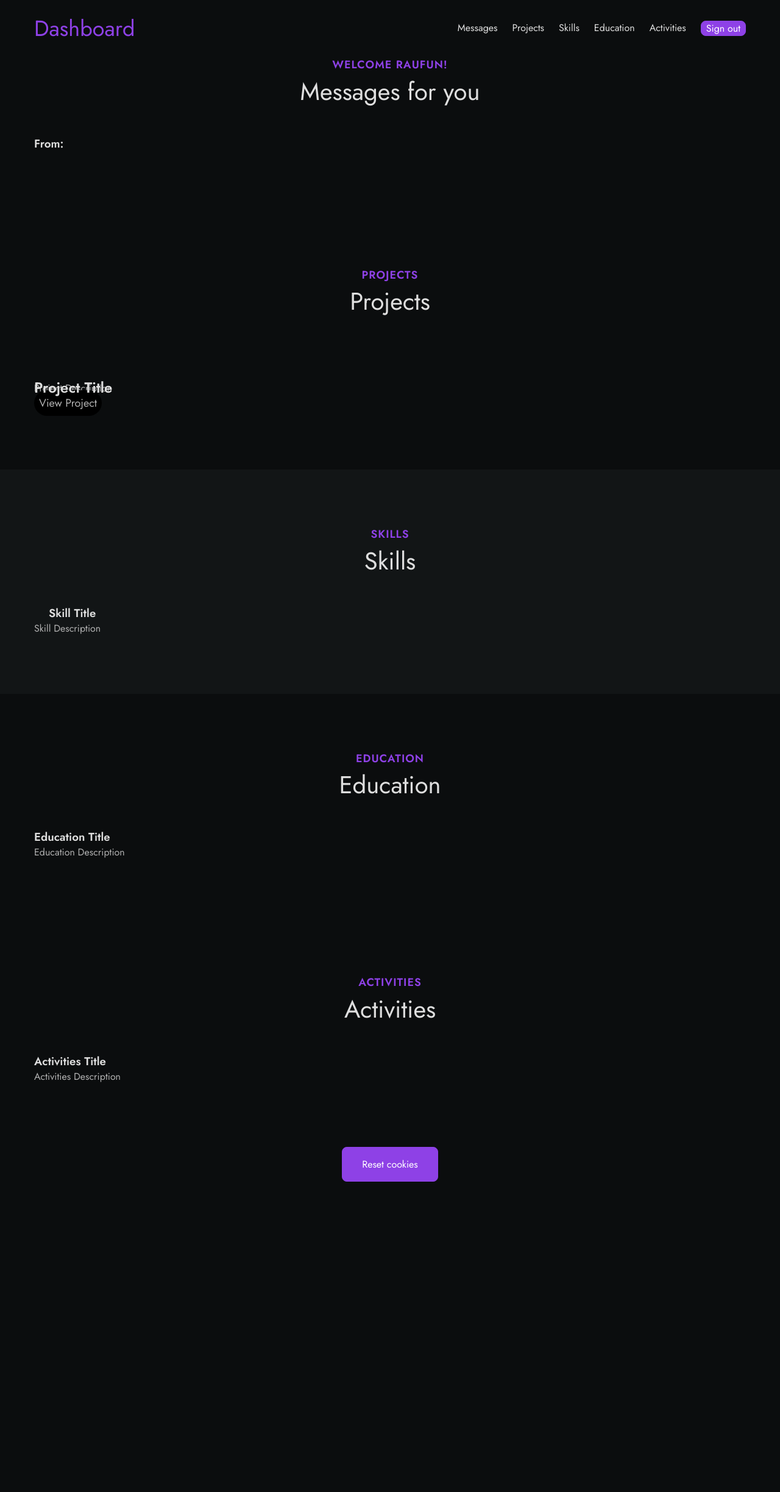
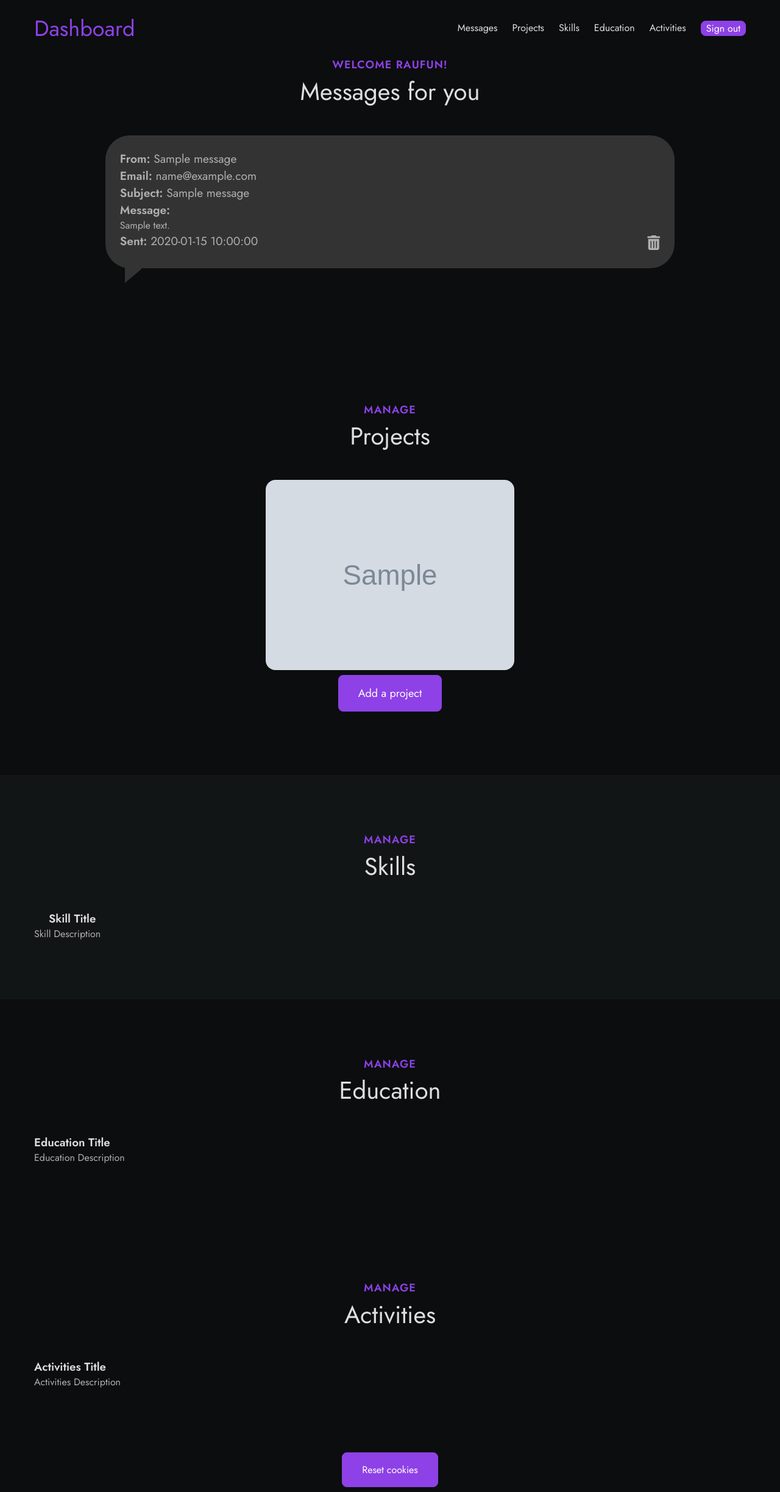
Before and after one commit to taut0logy/Portfolio, a PHP site: page /dashboard.php in a window 1280 px wide. Shown: the whole page at 61% size. Before the commit the page ends 1938 px from the top, so only its background shows below. Run offline with PHP 8.4, Linux system fonts and the light colour scheme; tables that the repository leaves empty or names only in its code hold one stand-in row (values such as "Sample post"); grey boxes marked "Sample" are stand-in pictures.

Commit message:
project CRUD done

```diff
--- a/dashboard.php
+++ b/dashboard.php
@@ -1,12 +1,12 @@
 <?php
 session_start();
 
-    if(isset($_POST['logout'])){
+if (isset($_POST['logout'])) {
     session_destroy();
     header('Location: index.php');
 }
 
-    if(isset($_POST['reset'])){
+if (isset($_POST['reset'])) {
     setcookie('username', '', time() - 3600);
     setcookie('password', '', time() - 3600);
     echo "<script>alert('Cookies reset successfully!')</script>";
@@ -15,15 +15,14 @@
 
 <!DOCTYPE html>
 <html lang="en">
+
 <head>
     <meta charset="UTF-8">
     <meta name="viewport" content="width=device-width, initial-scale=1.0">
     <link rel="stylesheet" href="style/index-style.css">
-    <link
-            rel="stylesheet"
-            href="https://cdnjs.cloudflare.com/ajax/libs/font-awesome/6.5.1/css/all.min.css"
-        />
+    <link rel="stylesheet" href="https://cdnjs.cloudflare.com/ajax/libs/font-awesome/6.5.1/css/all.min.css" />
     <style>
+
         #logout {
             padding: 0 .5rem;
             margin: 0;
@@ -34,20 +33,99 @@
             margin-inline: auto;
             font-size: 1rem;
         }
+
+        .message-container {
+            display: flex;
+            flex-direction: column;
+            justify-content: center;
+            align-items: center;
+            height: 100%;
+        }
+
+        .bubble {
+            position: relative;
+            width: 80%;
+            background: var(--border-color);
+            border-radius: 40px;
+            padding: 24px;
+            margin-bottom: 30px;
+            /* color: var(--font); */
+        }
+
+        .left:before {
+            content: "";
+            width: 0px;
+            height: 0px;
+            position: absolute;
+            border-left: 24px solid var(--border-color);
+            border-right: 12px solid transparent;
+            border-top: 12px solid var(--border-color);
+            border-bottom: 20px solid transparent;
+            left: 32px;
+            bottom: -24px;
+        }
+
+        .span1 {
+            font-size: 1.2rem;
+            font-weight: 600;
+        }
+
+        .span2 {
+            font-size: 1.2rem;
+            font-weight: 400;
+        }
+
+        .delete {
+            margin-left: auto;
+            font-size: 1.5rem;
+        }
+
+        .delete:hover {
+            cursor: pointer;
+            color: var(--primary-color);
+        }
+
+
+        .last {
+            width: 100%;
+            display: flex;
+            align-items: space-between;
+        }
+        .projects {
+            display: flex;
+            flex-direction: column;
+            justify-content: center;
+            align-items: center;
+        }
+
+        .project-container {
+            grid-template-columns: repeat(auto-fit, minmax(300px, 1fr));
+            gap: 2rem;
+        }
+
+        .edit-delete {
+            display: flex;
+            width: 75%;
+            justify-content: space-evenly;
+            align-items: center;
+        }
+
+        .edit-delete .delete {
+            font-size: 2rem;
+            margin:0;
+        }
+
     </style>
     <title>Admin Dashboard</title>
 </head>
+
 <body>
     <form action="dashboard.php" method="post">
         <header class="header">
             <nav class="nav container">
-                <a href="index.php" class="nav-logo"
-                    ><span class="first-letter">D</span>ashboard</a
-                >
-
+                <a href="index.php" class="nav-logo"><span class="first-letter">D</span>ashboard</a>
                 <input type="checkbox" id="nav-toggler">
                 <label for="nav-toggler" class="nav-toggle"><i class="fa-solid fa-bars"></i></label>
-
                 <ul class="nav-list">
                     <li class="nav-item">
                         <a href="#Messages" class="nav-link">Messages</a>
@@ -56,9 +134,7 @@
                         <a href="#Projects" class="nav-link">Projects</a>
                     </li>
                     <li class="nav-item">
-                        <a href="#Skills" class="nav-link"
-                            >Skills</a
-                        >
+                        <a href="#Skills" class="nav-link">Skills</a>
                     </li>
                     <li class="nav-item">
                         <a href="#Education" class="nav-link">Education</a>
@@ -75,29 +151,82 @@
 
             </nav>
         </header>
+        <div class="wrapper">
         <section class="section messages" id="messages">
             <h2 class="section-title title-center underline" data-title="Welcome Raufun!">Messages for you</h2>
-    <div class="message-container container grid">
-        <div class="message-content">
-            <h3 class="from">From: <span></span></h3>
+            <div class="message-container container">
+            <?php
+            $connection=mysqli_connect('localhost:3307','root','','portfolio_db');
+            if(!$connection){
+                die('Connection failed: '.mysqli_connect_error());
+            }
+            $select="SELECT * FROM messages";
+            $result=mysqli_query($connection,$select);
+            if(mysqli_num_rows($result)==0){
+                echo "<h3>No messages yet!</h3>";
+            }
+            if(mysqli_num_rows($result)>0){
+                while($row=mysqli_fetch_assoc($result)){
+                    echo "<div class='message-content bubble left'>
+                    <div class='span1'>From: <span class='span2'>".$row['name']."</span></div>
+                    <div class='span1'>Email: <span class='span2'>".$row['email']."</span></div>
+                    <div class='span1'>Subject: <span class='span2'>".$row['subject']."</span></div>
+                    <span class='span1'>Message: </span>
+                    <div class='message-text'>".$row['message']."</div>
+                    <div class= 'last'>
+                    <div class='span1'>Sent: <span class='span2'>".$row['time']."</span></div>
+                    <a href='deleteMessage.php?id=".$row['id']."' class='delete'><i class='fa-solid fa-trash-can'></i></a>
                     </div>
-    </div>
-    </section>
-
-    <section class="section projects" id="projects">
-    <h2 class="section-title title-center underline" data-title="Projects">Projects</h2>
-    <div class="project-container container grid">
-        <div class="project-content">
-            <h3 class="project-title">Project Title</h3>
-            <p class="project-description">Project Description</p>
-            <a href="#" class="project-link">View Project</a>
-        </div>
+                </div>";
+                }
+            }
+            mysqli_close($connection);
+            ?>
             </div>
 
         </section>
 
+        <section class="section projects" id="projects">
+            <h2 class="section-title title-center underline" data-title="Manage">Projects</h2>
+            <div class="project-container container grid">
+                <?php
+                $connection=mysqli_connect('localhost:3307','root','','portfolio_db');
+                if(!$connection){
+                    die('Connection failed: '.mysqli_connect_error());
+                }
+                $select="SELECT * FROM projects";
+                $result=mysqli_query($connection,$select);
+                if(mysqli_num_rows($result)==0){
+                    echo "<h3 style='width: 100%; text-align:center;'>No projects yet!</h3>";
+                }
+                if(mysqli_num_rows($result)>0){
+                    while($row=mysqli_fetch_assoc($result)){
+                        $image=$row['photo'];
+                        header('Content-type: image/jpeg');
+                        echo "<div class='project-card'>
+                        <img src='img/".$image."' alt='project image' class='project-img'>
+                        <div class='project-details'>
+                            <h3 class='project-title'>".$row['title']."</h3>
+                            <p class='prject-desc'>".$row['description']."</p>
+                            <h3>Project link: </h3>
+                            <span class='project-link-text'>".$row['link']."</span>
+                            <span class='edit-delete'><a href='deleteProject.php?id=".$row['id']."' class='delete'><i class='fa-solid fa-trash-can'></i></a>
+                            <a href='editProject.php?id=".$row['id']."' class='delete'><i class='fa-solid fa-pencil'></i></a>
+                            </span>
+
+                        </div>
+                    </div>";
+                    }
+                }
+                mysqli_close($connection);
+                ?>
+
+            </div>
+            <a href="addProject.php" class="btn btn-contact">Add a project </a>
+        </section>
+
         <section class="section skills" id="skills">
-    <h2 class="section-title title-center underline" data-title="Skills">Skills</h2>
+            <h2 class="section-title title-center underline" data-title="Manage">Skills</h2>
             <div class="skills-container container grid">
                 <div class="skills-content">
                     <h3 class="skills-title">Skill Title</h3>
@@ -107,7 +236,7 @@
         </section>
 
         <section class="section education" id="education">
-    <h2 class="section-title title-center underline" data-title="Education">Education</h2>
+            <h2 class="section-title title-center underline" data-title="Manage">Education</h2>
             <div class="education-container container grid">
                 <div class="education-content">
                     <h3 class="education-title">Education Title</h3>
@@ -117,10 +246,9 @@
         </section>
 
         <section class="section activities" id="activities">
-    <h2 class="section-title title-center underline" data-title="Activities">Activities</h2>
+            <h2 class="section-title title-center underline" data-title="Manage">Activities</h2>
             <div class="activities-container container grid">
-        <div class="activities
-        -content">
+                <div class="activities-content">
                     <h3 class="activities-title">Activities Title</h3>
                     <p class="activities-description">Activities Description</p>
                 </div>
@@ -128,8 +256,10 @@
 
         </section>
         <div class="container grid"><input type="submit" id="reset" name="reset" value="Reset cookies" class="btn"></div>
+        </div>
     </form>
 
     <script src="script/index-script.js"></script>
 </body>
+
 </html>
```
Also changed, not shown: addProject.php (added, +89 -0 lines), deleteMessage.php (added, +14 -0 lines), deleteProject.php (added, +13 -0 lines), editproject.php (added, +104 -0 lines), 2 other files. Lines whose indentation alone changed are shown as unchanged.
